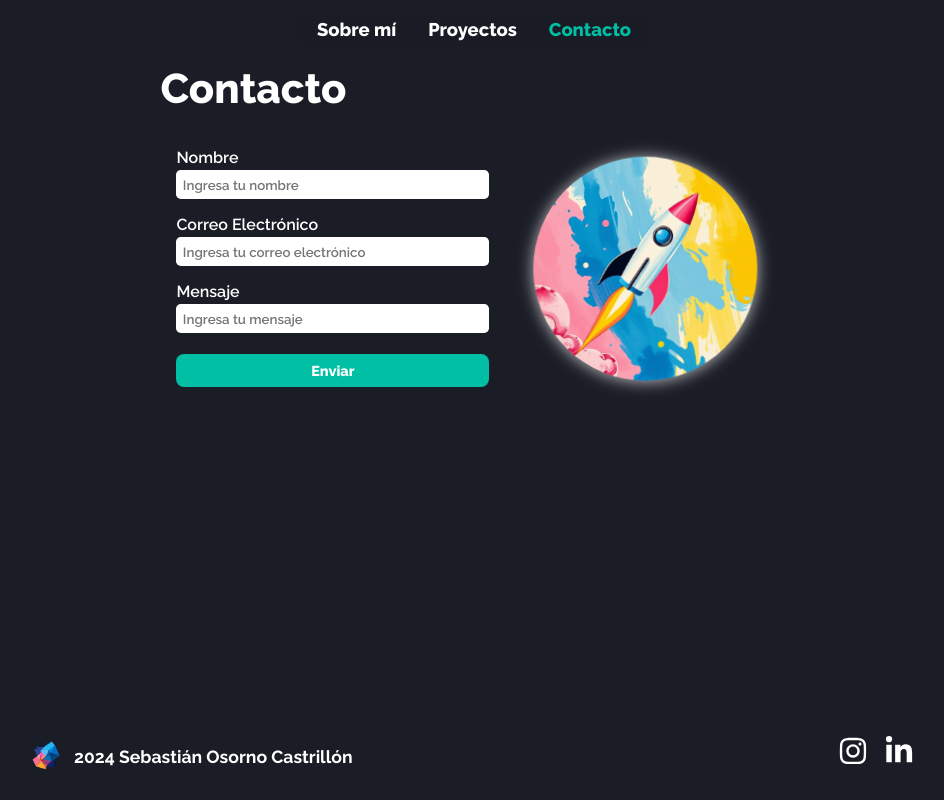
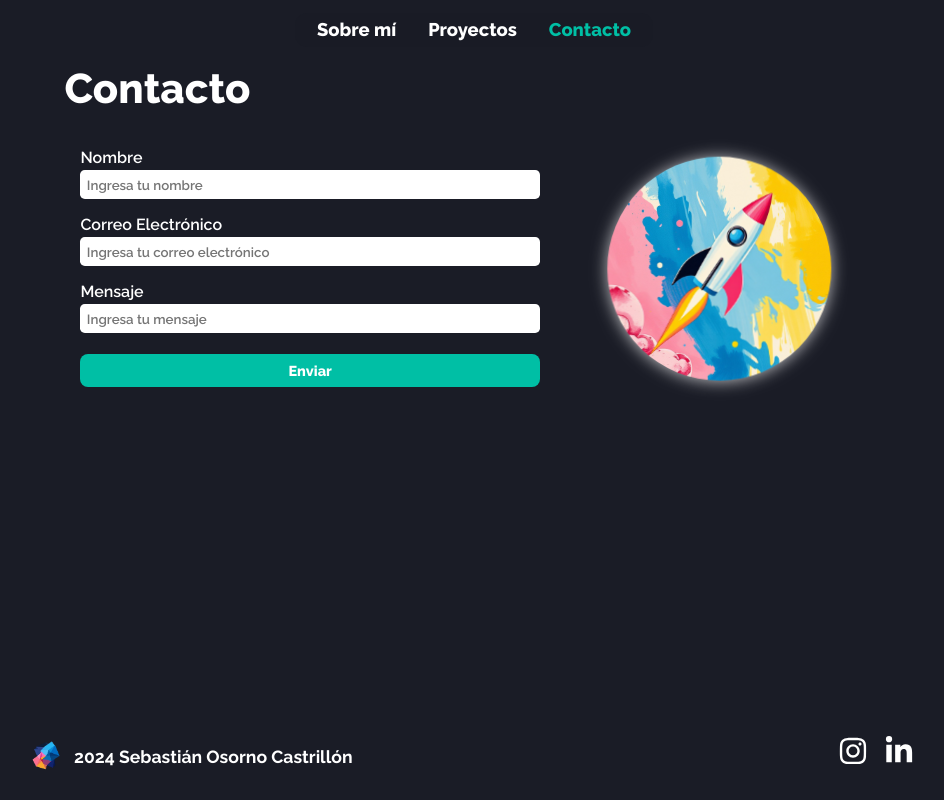
Before and after one commit to sebas1913/portafolio, a Next.js app: page /contact in a window 1280 px wide. Shown: the whole page, without its empty margins (166-1110 px from the left). Built offline with nearby package versions, Linux system fonts and the light colour scheme.

Commit message:
Refactoring styles

```diff
--- a/src/UI/organisms/contact-form/contact.module.scss
+++ b/src/UI/organisms/contact-form/contact.module.scss
@@ -25,12 +25,11 @@
 
 
 .container {
+    width: 100%;
     display: flex;
-    justify-content: space-between;
-    align-items: center;
 
     .form {
-        width: 55%;
+        width: 60%;
         padding: 0 1rem;
 
         .button {
--- a/src/UI/template/contactTemplate/contact.module.scss
+++ b/src/UI/template/contactTemplate/contact.module.scss
@@ -1,7 +1,7 @@
 @import '../../../styles/variables.scss';
 
 .container{
-    width: 70%;
+    width: 80%;
     margin: 5% auto;
     color: $color-secondary;
 
```
